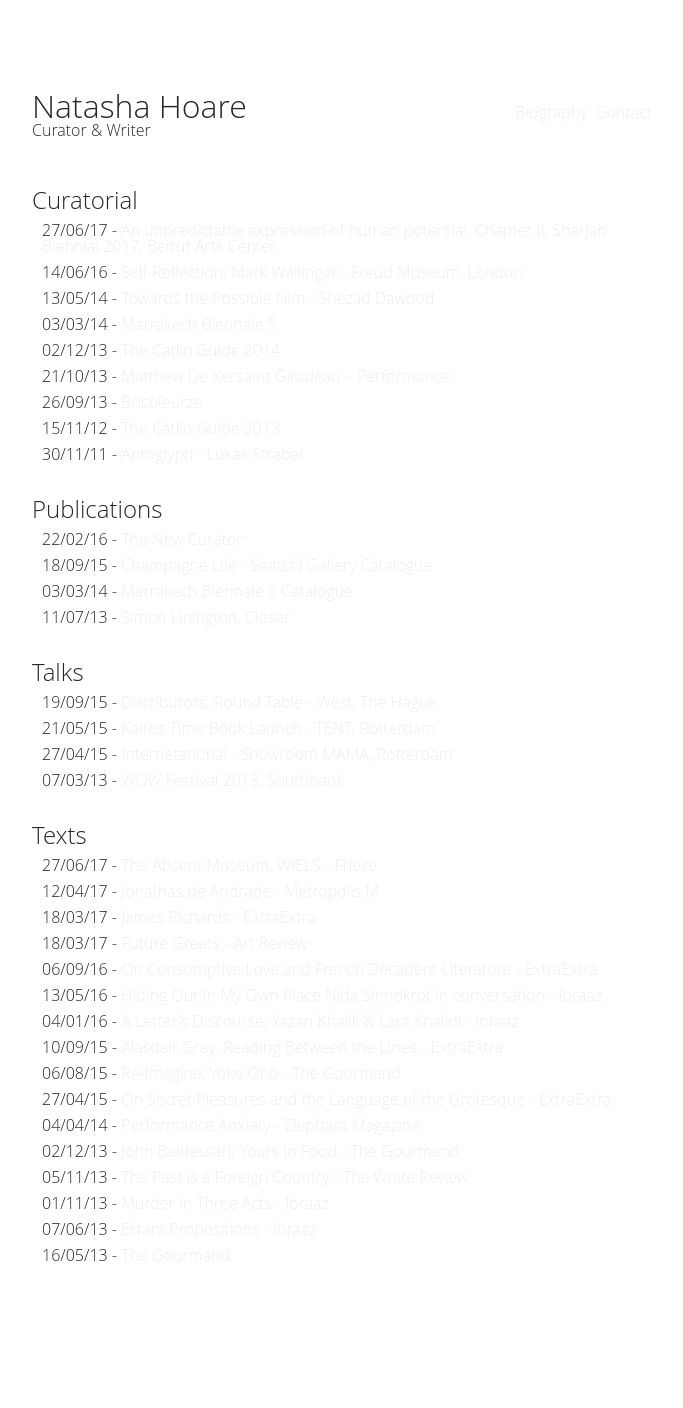
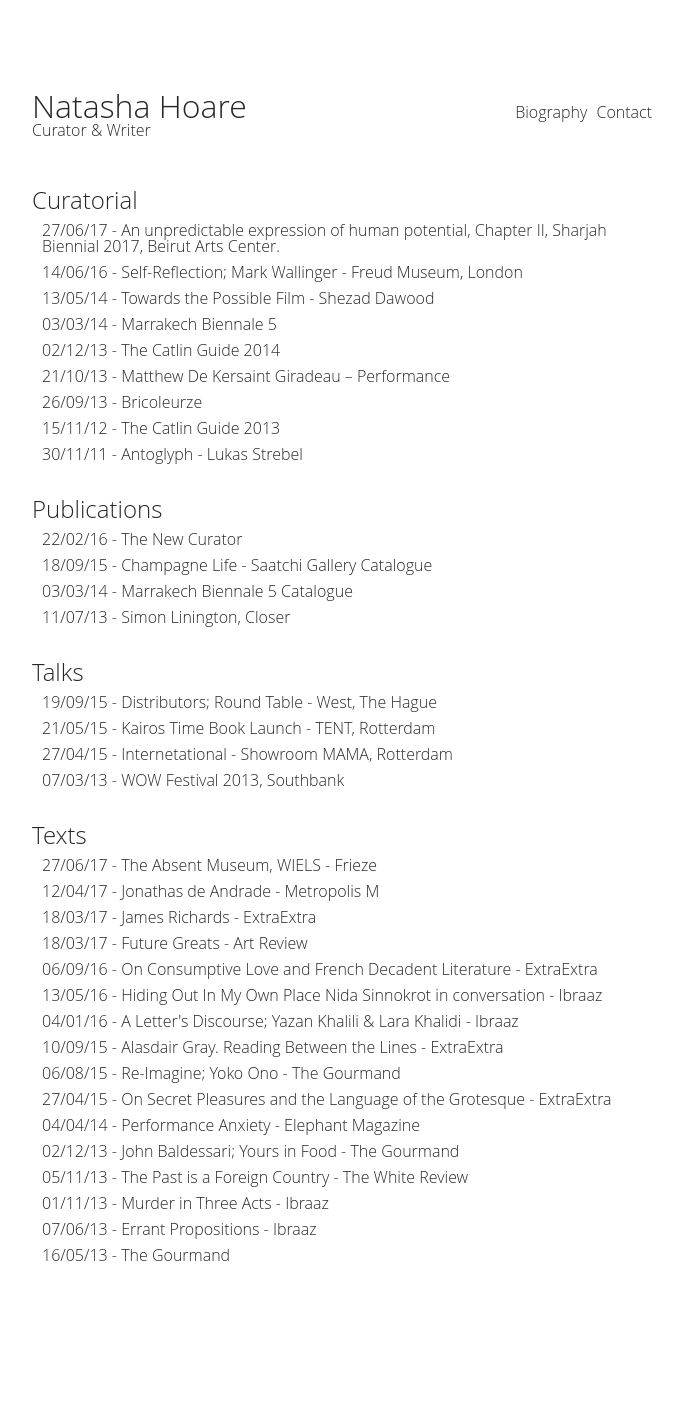
Before and after one commit to natashahoare/natashahoare, a Jekyll site: the page built from index.html, in a window 1280 px wide. Shown: the whole page, without its empty margins (78-761 px from the left). Built offline with Jekyll 4.4.1, drawn with Linux system fonts in a browser that asks for light colours.

Commit message:
Update main.scss

```diff
--- a/assets/css/main.scss
+++ b/assets/css/main.scss
@@ -23,15 +23,15 @@
 	line-height: 150%;
 }
 a {
-  color: $color-link;
+  color: $color-black;
   text-decoration: none;
   &:visited {
-	color: $color-link;
+	color: $color-grey;
 	text-decoration: none;
   }
   &:hover {
-	color: $color-link;
-	background-color: #0a0f9a;
+	color: $color-white;
+	background-color: $color-grey;
 	text-decoration: none;
 	border-bottom: none;
   }
```
